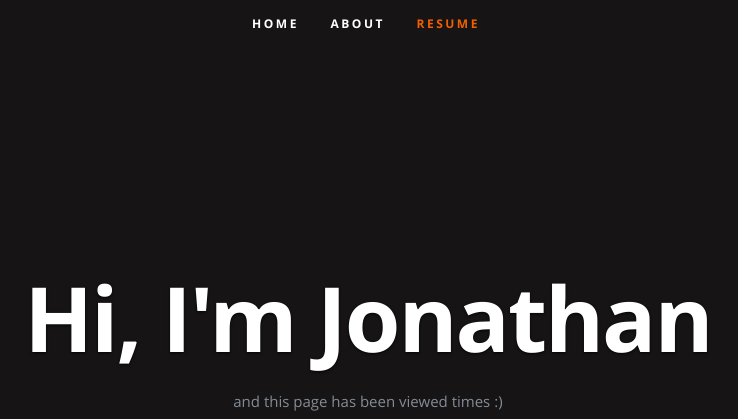
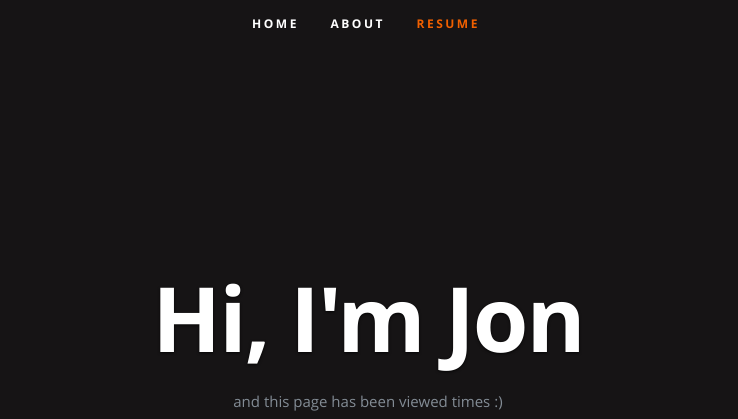
Before and after one commit to bodhi1984/azure-resume, a plain HTML site: page frontend/index.html in a window 1280 px wide. Shown: the top 419 px of the page, without its empty margins (274-1012 px from the left). Drawn offline with nearby package versions, Linux system fonts and the light colour scheme; no server answers.

Commit message:
Updates to HTML, changed name as test

```diff
--- a/frontend/index.html
+++ b/frontend/index.html
@@ -54,7 +54,7 @@
 
       <div class="row banner">
          <div class="banner-text">
-            <h1 class="responsive-headline">Hi, I'm Jonathan</h1>
+            <h1 class="responsive-headline">Hi, I'm Jon</h1>
 
             <p>and this page has been viewed <a id="counter"></a> times :) </p>
             <ul class="social">
```
